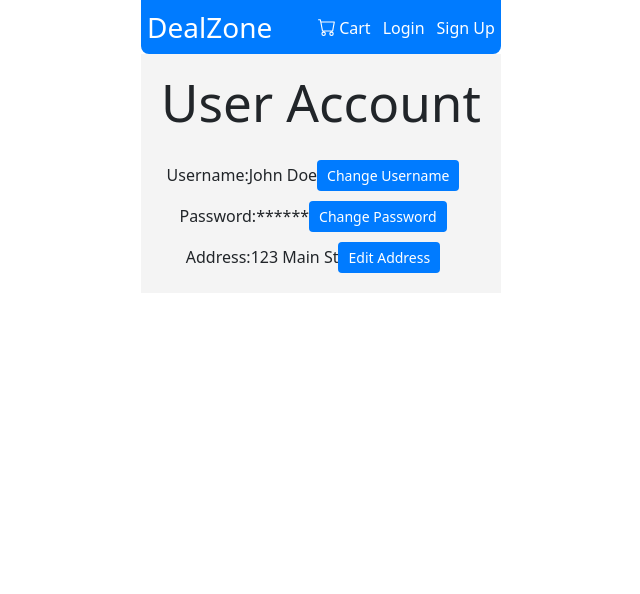
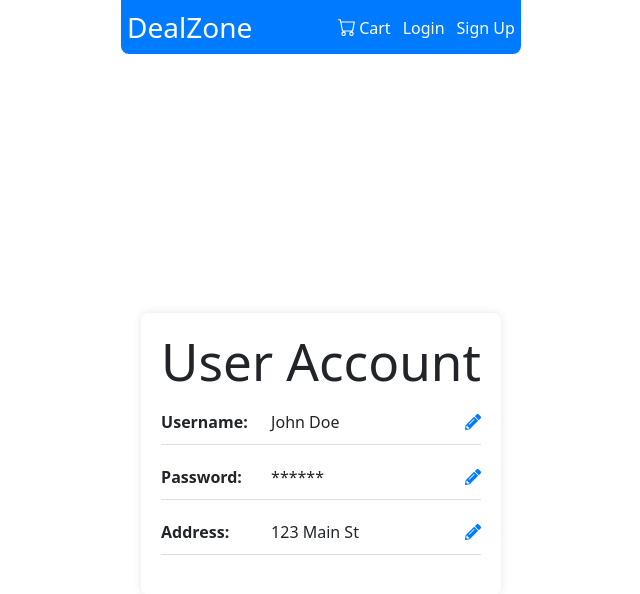
Before and after one commit to SamSun0530/CPSC-455-E-commerce-website, a React (Vite) app in the folder DealZone/: page /account in a window 1280 px wide. Shown: the top 594 px of the page, without its empty margins (319-959 px from the left). Built offline with nearby package versions, Linux system fonts and the light colour scheme.

Commit message:
style refined

```diff
--- a/DealZone/src/css/CartPage.css
+++ b/DealZone/src/css/CartPage.css
@@ -1,5 +1,17 @@
 .cart-page {
     padding: 20px;
+}
+
+    .cart-page h1 {
+        text-align: center;
+        margin-bottom: 20px;
+    }
+
+.cart-content {
+    display: grid;
+    grid-template-columns: 3fr 1fr;
+    gap: 20px;
+    align-items: start;
 }
 
 .cart-items-grid {
@@ -8,6 +20,26 @@
     gap: 20px;
 }
 
+.cart-summary {
+    display: flex;
+    flex-direction: column;
+    align-items: center;
+}
+
+.cart-summary-card {
+    width: 100%;
+}
+
+.cart-item {
+    border: 1px solid #ddd;
+    border-radius: 8px;
+    padding: 10px;
+    background-color: #fff;
+    display: flex;
+    flex-direction: column;
+    align-items: center;
+}
+
 .action-button {
     margin: 10px;
 }
--- a/DealZone/src/css/UserAccountPage.css
+++ b/DealZone/src/css/UserAccountPage.css
@@ -1,61 +1,64 @@
-body, html {
+body {
     margin: 0;
-    padding: 0;
-    height: 100%;
-    width: 100%;
+    font-family: Arial, sans-serif;
+    background-color: #f4f4f4;
 }
 
 .user-account-container {
     display: flex;
-    flex-direction: column;
+    justify-content: center;
     align-items: center;
-    width: 100%;
-    height: 100%;
-    background-color: #f4f4f4;
+    height: 100vh;
     padding: 20px;
 }
 
-    .user-account-container h1 {
+.user-account-card {
+    background-color: #ffffff;
+    padding: 20px;
+    border-radius: 8px;
+    box-shadow: 0 0 10px rgba(0, 0, 0, 0.1);
+    width: 100%;
+    max-width: 600px;
+}
+
+    .user-account-card h1 {
         margin-bottom: 20px;
     }
 
-.user-account div {
+.user-account-item {
+    display: flex;
+    align-items: center;
+    justify-content: space-between;
     margin-bottom: 20px;
-    width: 100%;
-    max-width: 800px;
+    border-bottom: 1px solid #ddd;
+    padding-bottom: 10px;
 }
 
-.user-account label {
+    .user-account-item label {
         font-weight: bold;
+        width: 100px;
     }
 
-.user-account span {
+    .user-account-item span {
+        flex-grow: 1;
         margin-left: 10px;
     }
 
-.user-account input {
+    .user-account-item input {
+        flex-grow: 1;
         margin-left: 10px;
         padding: 5px;
         border: 1px solid #ddd;
         border-radius: 5px;
     }
 
-.user-account button {
-    background-color: #007bff;
-    color: #fff;
-    border: none;
-    padding: 10px 15px;
-    border-radius: 5px;
+.edit-icon {
+    color: #007bff;
     cursor: pointer;
-    transition: background-color 0.3s, transform 0.2s;
-    font-size: 1em;
-    margin: 5px;
+    margin-left: 10px;
+    transition: color 0.3s;
 }
 
-    .user-account button:hover {
-        background-color: #0056b3;
+    .edit-icon:hover {
+        color: #0056b3;
     }
-
-    .user-account button:active {
-        transform: scale(0.98);
-    }
--- a/DealZone/src/pages/CartPage.jsx
+++ b/DealZone/src/pages/CartPage.jsx
@@ -2,7 +2,7 @@ import React from 'react';
 import Navbar from '../components/Navbar';
 import { Link } from "react-router-dom";
 import CartItem from '../components/CartItem';
-import { Button } from 'react-bootstrap';
+import { Button, Card } from 'react-bootstrap';
 import '../css/CartPage.css';
 
 const CartPage = () => {
@@ -12,21 +12,35 @@ const CartPage = () => {
         { id: 2, name: 'Item 2', price: '$20', image: 'https://via.placeholder.com/150' },
         { id: 3, name: 'Item 3', price: '$30', image: 'https://via.placeholder.com/150' },
         { id: 4, name: 'Item 4', price: '$40', image: 'https://via.placeholder.com/150' },
+        { id: 5, name: 'Item 5', price: '$50', image: 'https://via.placeholder.com/150' },
     ];
+
+    const totalPrice = cartItems.reduce((total, item) => total + parseFloat(item.price.replace('$', '')), 0);
 
     return (
         <div>
             <Navbar />
             <div className="cart-page">
                 <h1>Shopping Cart</h1>
-                <Link to='/checkout'><Button variant="success" className="action-button">Buy All Items</Button></Link>
-                <Button variant="danger" className="action-button">Delete All Items</Button>
-                <div className="cart-items-grid">
-                    {cartItems.map(item => (
-                        <CartItem key={item.id} cartItem={item} />
-                    ))}
+
+                <div className="cart-content">
+                    <div className="cart-items-grid">
+                        {cartItems.map(item => (
+                            <CartItem key={item.id} cartItem={item} />
+                        ))}
+                    </div>
+                    <div className="cart-summary">
+                        <Card className="cart-summary-card">
+                            <Card.Body>
+                                <Card.Text>Total Price: ${totalPrice.toFixed(2)}</Card.Text>
+                                <Link to='/checkout'>
+                                    <Button variant="success" className="action-button">Buy All Items</Button>
+                                </Link>
+                                <Button variant="danger" className="action-button">Delete All Items</Button>
+                            </Card.Body>
+                        </Card>
+                    </div>
                 </div>
-
             </div>
         </div>
     );
--- a/DealZone/src/pages/UserAccountPage.jsx
+++ b/DealZone/src/pages/UserAccountPage.jsx
@@ -1,5 +1,6 @@
 import React, { useState } from 'react';
 import Navbar from '../components/Navbar';
+import { FaPencilAlt } from 'react-icons/fa';
 import '../css/UserAccountPage.css';
 
 const UserAccountPage = () => {
@@ -11,51 +12,44 @@ const UserAccountPage = () => {
         <div>
             <Navbar />
             <div className="user-account-container">
+                <div className="user-account-card">
                     <h1>User Account</h1>
-                <div>
-                    <label>Username: </label>
+                    <div className="user-account-item">
+                        <label>Username:</label>
                         {isEditingName ? (
-                        <input type="text" />
+                            <input type="text" defaultValue="John Doe" />
                         ) : (
                             <span>John Doe</span>
                         )}
-                    <button
-                        type="button"
-                        className="view-details-button"
+                        <FaPencilAlt
+                            className="edit-icon"
                             onClick={() => setIsEditingName(!isEditingName)}
-                    >
-                        {isEditingName ? 'Save' : 'Change Username'}
-                    </button>
+                        />
                     </div>
-                <div>
-                    <label>Password: </label>
+                    <div className="user-account-item">
+                        <label>Password:</label>
                         {isEditingPassword ? (
-                        <input type="password" />
+                            <input type="password" defaultValue="******" />
                         ) : (
                             <span>******</span>
                         )}
-                    <button
-                        type="button"
-                        className="view-details-button"
+                        <FaPencilAlt
+                            className="edit-icon"
                             onClick={() => setIsEditingPassword(!isEditingPassword)}
-                    >
-                        {isEditingPassword ? 'Save' : 'Change Password'}
-                    </button>
+                        />
                     </div>
-                <div>
-                    <label>Address: </label>
+                    <div className="user-account-item">
+                        <label>Address:</label>
                         {isEditingAddress ? (
-                        <input type="text" />
+                            <input type="text" defaultValue="123 Main St" />
                         ) : (
                             <span>123 Main St</span>
                         )}
-                    <button
-                        type="button"
-                        className="view-details-button"
+                        <FaPencilAlt
+                            className="edit-icon"
                             onClick={() => setIsEditingAddress(!isEditingAddress)}
-                    >
-                        {isEditingAddress ? 'Save' : 'Edit Address'}
-                    </button>
+                        />
+                    </div>
                 </div>
             </div>
         </div>
```
Also changed, not shown: 1 other file (tests, documents, lock files or other folders). Lines whose indentation alone changed are shown as unchanged.
